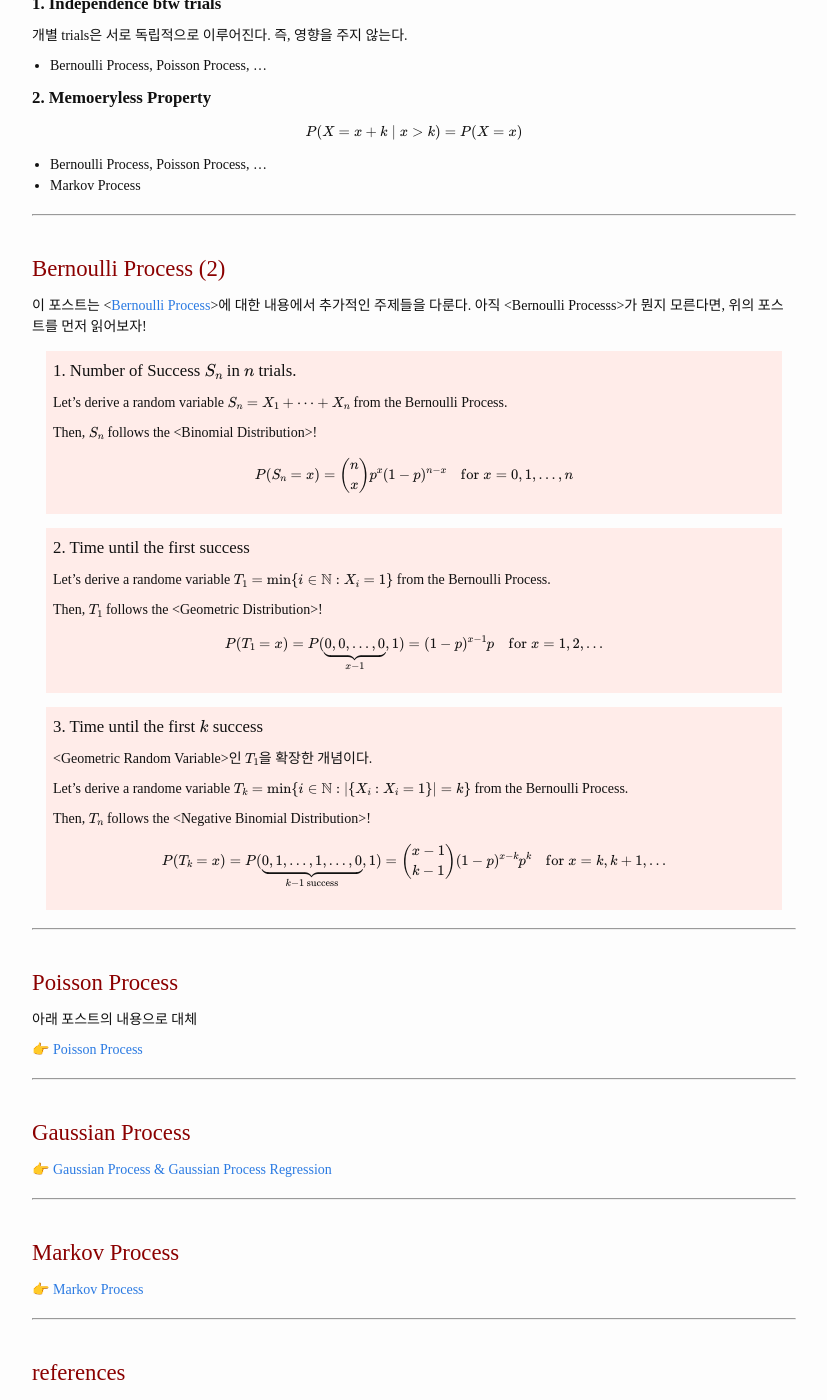
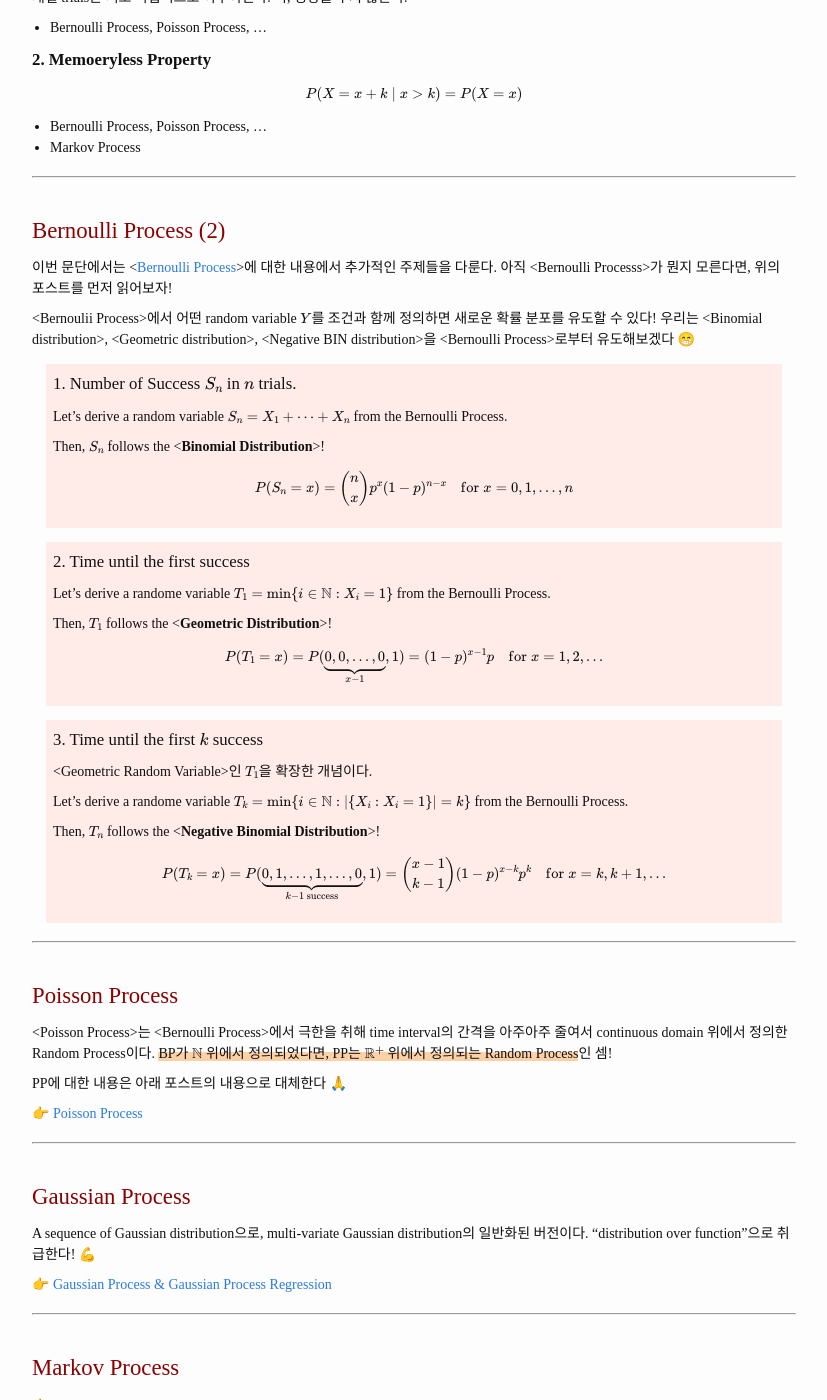
Before and after one commit to BlueHorn07/computer_science, a Jekyll site: the page built from _posts/machine-learning/2021-06-30-random-process.md, in a window 1280 px wide and 1400 px high, scrolled down 1354 px. Shown: the whole window, without its empty margins (226-1053 px from the left). Built offline with Jekyll 4.4.1, drawn with Linux system fonts in a browser that asks for light colours; nearby versions of some CDN libraries; some web fonts are replaced; some of the changed text lies outside the part shown.

Commit message:
update post

```diff
--- a/_posts/machine-learning/2021-06-30-random-process.md
+++ b/_posts/machine-learning/2021-06-30-random-process.md
@@ -99,7 +99,9 @@ $$
 
 ### Bernoulli Process (2)
 
-이 포스트는 \<[Bernoulli Process](https://bluehorn07.github.io/mathematics/2021/03/25/poisson-distribution.html#bernoulli-process)\>에 대한 내용에서 추가적인 주제들을 다룬다. 아직 \<Bernoulli Processs\>가 뭔지 모른다면, 위의 포스트를 먼저 읽어보자!
+이번 문단에서는 \<[Bernoulli Process](https://bluehorn07.github.io/mathematics/2021/03/25/poisson-distribution.html#bernoulli-process)\>에 대한 내용에서 추가적인 주제들을 다룬다. 아직 \<Bernoulli Processs\>가 뭔지 모른다면, 위의 포스트를 먼저 읽어보자!
+
+\<Bernoulii Process\>에서 어떤 random variable $Y$를 조건과 함께 정의하면 새로운 확률 분포를 유도할 수 있다! 우리는 \<Binomial distribution\>, \<Geometric distribution\>, \<Negative BIN distribution\>을 \<Bernoulli Process\>로부터 유도해보겠다 😁
 
 <div class="theorem" markdown="1">
 
@@ -107,7 +109,7 @@ $$
 
 Let's derive a random variable $S_n = X_1 + \cdots + X_n$ from the Bernoulli Process.
 
-Then, $S_n$ follows the \<Binomial Distribution\>!
+Then, $S_n$ follows the \<**Binomial Distribution**\>!
 
 $$
 P(S_n = x) = \binom{n}{x} p^x (1-p)^{n-x} \quad \text{for} \; x=0, 1, \dots, n
@@ -121,7 +123,7 @@ $$
 
 Let's derive a randome variable $T_1 = \min \\{ i \in \mathbb{N} : X_i = 1\\}$ from the Bernoulli Process.
 
-Then, $T_1$ follows the \<Geometric Distribution\>!
+Then, $T_1$ follows the \<**Geometric Distribution**\>!
 
 $$
 P(T_1 = x) = P(\underbrace{0, 0, \dots, 0}_{x-1}, 1) = (1-p)^{x-1} p \quad \text{for} \; x=1, 2, \dots
@@ -137,7 +139,7 @@ $$
 
 Let's derive a randome variable $T_k = \min \\{ i \in \mathbb{N} : \| \\{ X_i : X_i = 1 \\} \| = k\\}$ from the Bernoulli Process.
 
-Then, $T_n$ follows the \<Negative Binomial Distribution\>!
+Then, $T_n$ follows the \<**Negative Binomial Distribution**\>!
 
 $$
 P(T_k = x) = P(\underbrace{0, 1, \dots, 1, \dots, 0}_{k-1 \text{ success}}, 1) = \binom{x-1}{k-1} (1-p)^{x-k} p^k \quad \text{for} \; x=k, k+1, \dots
@@ -149,7 +151,9 @@ $$
 
 ### Poisson Process
 
-아래 포스트의 내용으로 대체
+\<Poisson Process\>는 \<Bernoulli Process\>에서 극한을 취해 time interval의 간격을 아주아주 줄여서 continuous domain 위에서 정의한 Random Process이다. <span class="half_HL">BP가 $\mathbb{N}$ 위에서 정의되었다면, PP는 $\mathbb{R^{+}}$ 위에서 정의되는 Random Process</span>인 셈!
+
+PP에 대한 내용은 아래 포스트의 내용으로 대체한다 🙏
 
 👉 [Poisson Process](https://bluehorn07.github.io/mathematics/2021/03/25/poisson-distribution.html#poisson-process)
 
@@ -157,7 +161,9 @@ $$
 
 ### Gaussian Process
 
-👉 [Gaussian Process & Gaussian Process Regression]({{"2021/07/01/Guassian-process-and-GPR.html" | relative_url}})
+A sequence of Gaussian distribution으로, multi-variate Gaussian distribution의 일반화된 버전이다. "distribution over function"으로 취급한다! 💪
+
+👉 [Gaussian Process & Gaussian Process Regression]({{"2021/07/01/Gaussian-process-and-GPR.html" | relative_url}})
 
 <hr/>
 
```
Also changed, not shown: other parts of _posts/machine-learning/2021-06-30-random-process.md (+2 -2 lines).
